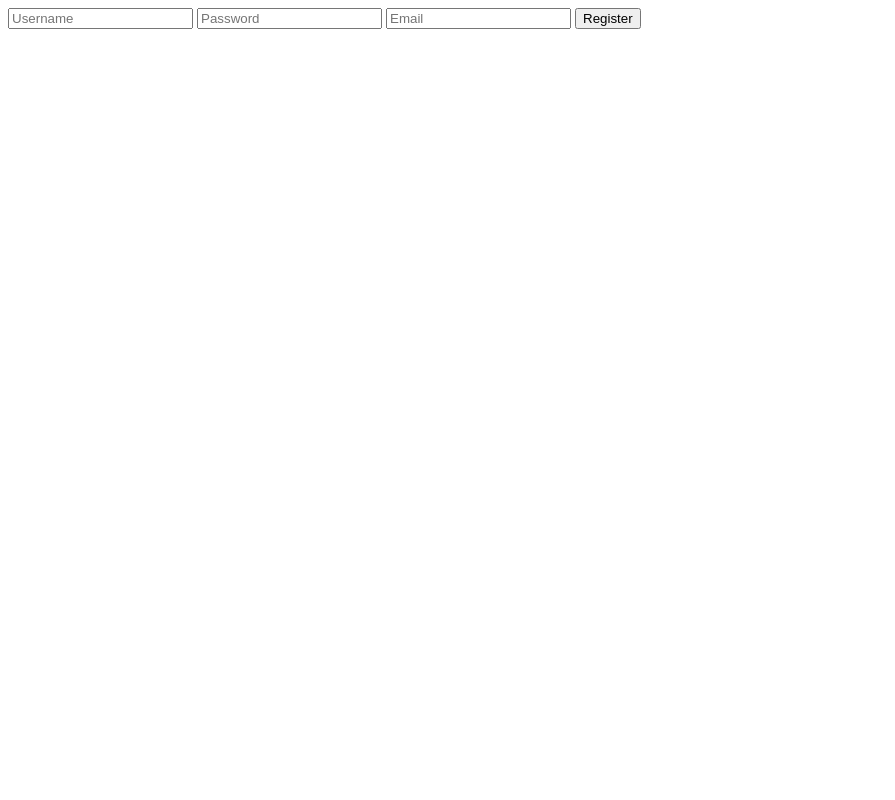
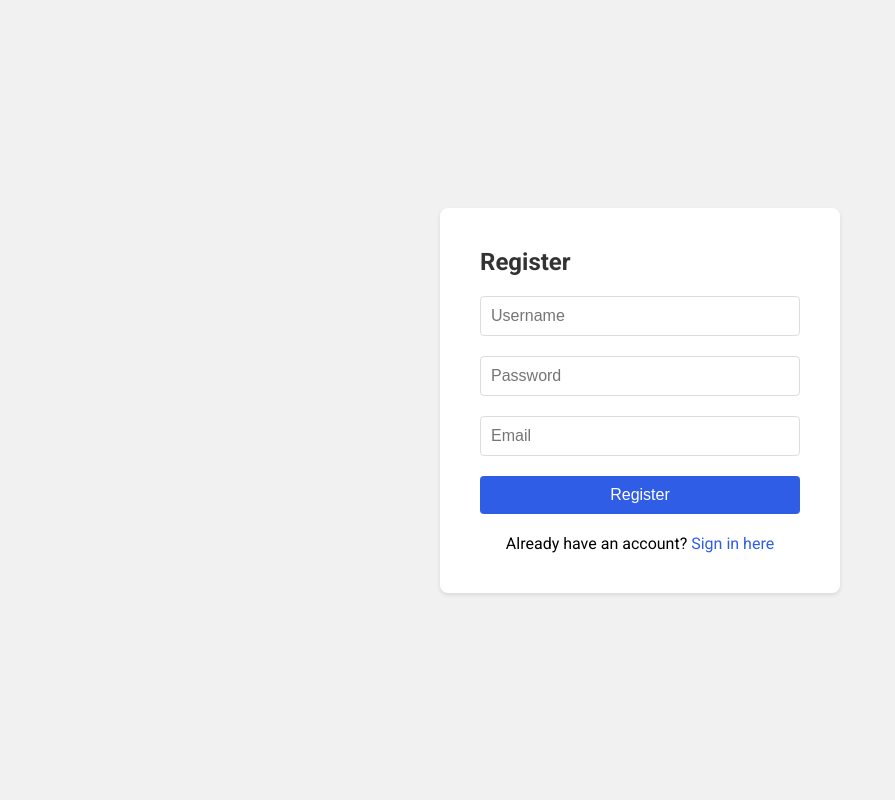
Before and after one commit to Rickd377/bing_remake, a PHP site: page /register.php in a window 1280 px wide. Shown: the whole page, without its empty margins (0-895 px from the left). Run offline with PHP 8.4, Linux system fonts and the light colour scheme.

Commit message:
fully working login register css

```diff
--- a/css/style.css
+++ b/css/style.css
@@ -956,3 +956,81 @@ input:checked + .slider:before {
     justify-content: space-around;
     margin-bottom: 50px;
 }
+
+.signin-container {
+    display: flex;
+    justify-content: center;
+    align-items: center;
+    height: 100vh;
+    width: 100%;
+    left: 0;
+    position: absolute;
+    background-color: var(--gray-super-light);
+}
+
+.signin-form {
+    background-color: var(--white);
+    padding: 40px;
+    border-radius: 8px;
+    box-shadow: 0 2px 4px rgba(0, 0, 0, 0.1);
+    width: 100%;
+    max-width: 400px;
+    box-sizing: border-box;
+}
+
+.signin-form h2 {
+    margin-top: 0;
+    margin-bottom: 20px;
+    font-size: 1.5rem;
+    color: var(--black-80);
+}
+
+.signin-form input[type="text"],
+.signin-form input[type="password"],
+.signin-form input[type="email"] {
+    width: 100%;
+    padding: 10px;
+    margin-bottom: 20px;
+    border: 1px solid var(--gray-light);
+    border-radius: 4px;
+    box-sizing: border-box;
+    font-size: 1rem;
+}
+
+.signin-form button {
+    width: 100%;
+    padding: 10px;
+    background-color: var(--focus-color);
+    color: var(--white);
+    border: none;
+    border-radius: 4px;
+    cursor: pointer;
+    font-size: 1rem;
+}
+
+.signin-form button:hover {
+    background-color: #2f5de6;
+}
+
+.signin-form .error {
+    color: var(--microsoft-red);
+    margin-bottom: 20px;
+    font-size: 0.9rem;
+}
+
+.signin-form a {
+    display: block;
+    margin-top: 20px;
+    text-align: center;
+    color: var(--black);
+    text-decoration: none;
+    font-size: 1rem;
+}
+
+.signin-form span {
+    color: var(--focus-color);
+}
+
+.signin-form span:hover {
+    text-decoration: underline;
+}
--- a/register.php
+++ b/register.php
@@ -18,9 +18,29 @@ if ($_SERVER['REQUEST_METHOD'] == 'POST') {
 }
 ?>
 
-<form method="POST" action="register.php">
-    <input type="text" name="username" placeholder="Username" required>
-    <input type="password" name="password" placeholder="Password" required>
-    <input type="email" name="email" placeholder="Email" required>
-    <button type="submit">Register</button>
-</form>
+<!DOCTYPE html>
+<html lang="en">
+<head>
+    <meta charset="UTF-8">
+    <meta name="viewport" content="width=device-width, initial-scale=1.0">
+    <title>Register</title>
+    <link rel="stylesheet" href="css/style.css">
+    <style>
+        body {
+            overflow: hidden;
+        }
+    </style>
+</head>
+<body>
+    <div class="signin-container">
+        <form class="signin-form" method="POST" action="register.php">
+            <h2>Register</h2>
+            <input type="text" name="username" placeholder="Username" required>
+            <input type="password" name="password" placeholder="Password" required>
+            <input type="email" name="email" placeholder="Email" required>
+            <button type="submit">Register</button>
+            <a href="signin.php">Already have an account? <span>Sign in here</span></a>
+        </form>
+    </div>
+</body>
+</html>
```
Also changed, not shown: signin.php (+25 -5 lines).
